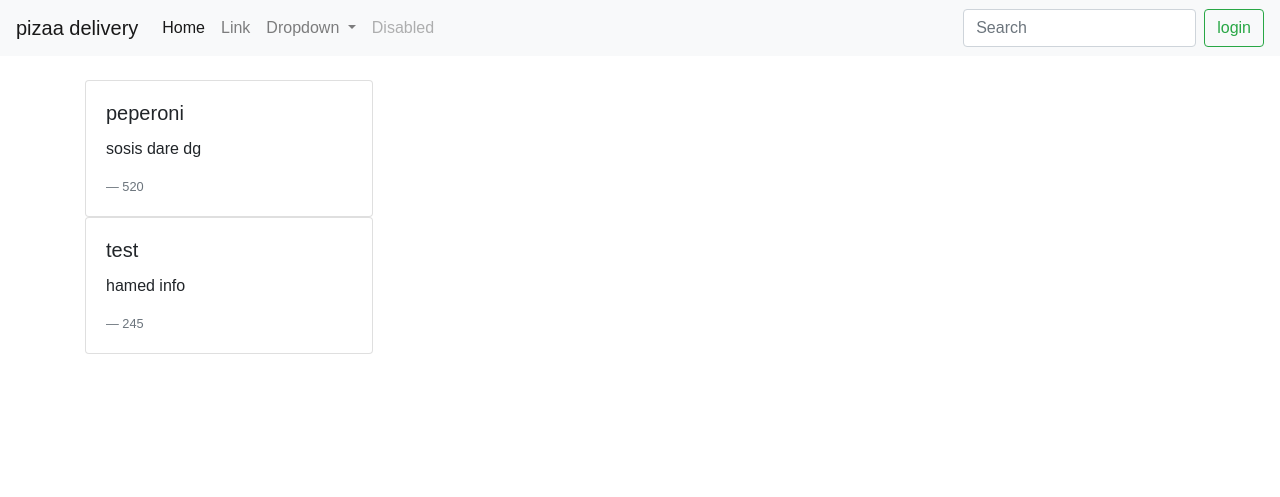
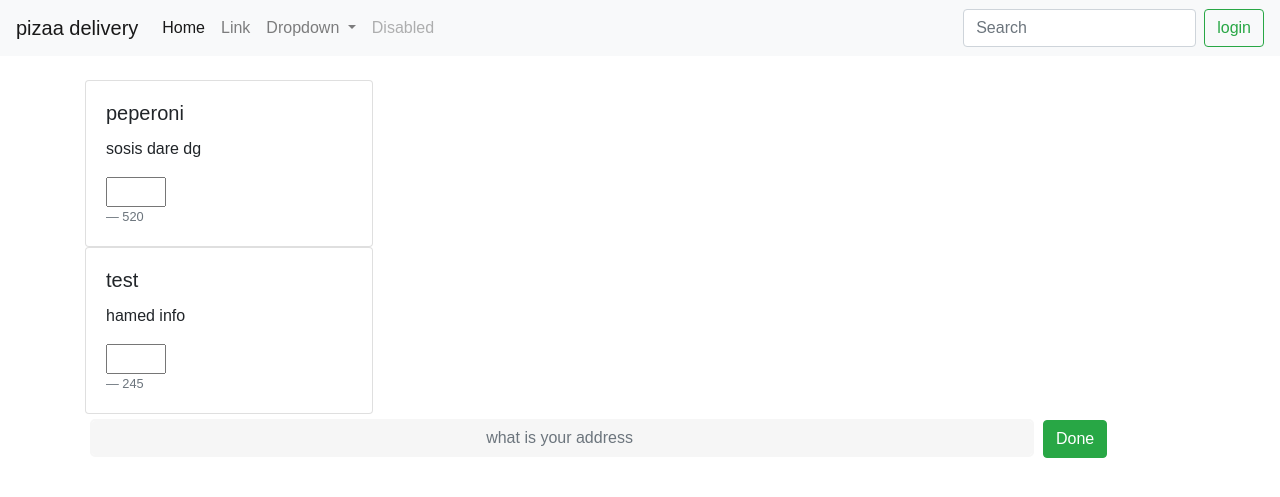
Before and after one commit to hamedsalimzadeh1999/food-delivery-, a Django app: page /customerpage/ in a window 1280 px wide. Shown: the top 497 px of the page. Run offline with Django 3.2, Linux system fonts and the light colour scheme; data comes from the database, SQL or seed files in the repository; some libraries are stand-ins or nearby versions.

Commit message:
add customer html file write view for ordering edit ordering model

```diff
--- a/core/media/templates/customerpage.html
+++ b/core/media/templates/customerpage.html
@@ -14,6 +14,7 @@
     <div class="card-body">
       <h5 class="card-title">{{titile.title}}</h5>
       <p class="card-text">{{titile.info}}</p>
+      <input type="number" style="width: 60px;" name="quantity">
       <footer class="blockquote-footer">{{titile.price}}</footer>
 
 
@@ -21,5 +22,6 @@
   </div>
 
 {% endfor %}
-
+<input type="text" class="form-control" placeholder="what is your address ">
+<a class="btn btn-success" href="#">Done</a>
 {% endblock %}
--- a/core/pizaa/models.py
+++ b/core/pizaa/models.py
@@ -12,7 +12,7 @@
     addres = models.CharField(max_length=50)
 class ordermodel(models.Model):
     username = models.CharField(max_length=50)
-    pnonenumber = models.PositiveIntegerField()
+    phonenumber = models.PositiveIntegerField()
     address = models.TextField(max_length=50)
     ordertime = models.DateTimeField(auto_now_add=True)
     ordereditems = models.CharField(max_length = 10)
--- a/core/pizaa/views.py
+++ b/core/pizaa/views.py
@@ -88,20 +88,12 @@
 def logoutuser(request):
     return redirect('index')
 
-def orderbascket(request):
-	username = request.user.username
-	phoneno = Customer.objects.filter(userid = request.user.id)[0].PhoneNumber
-	address = request.POST['address']
-	ordereditems = ""
-	for pizza in pizza.objects.all():
-		pizzaid = pizza.id
-		name = pizza.title
-		price = pizza.price
-		quantity = request.POST.get(str(pizzaid)," ")
 
-		if str(quantity)!="0" and str(quantity)!=" ":
-			ordereditems = ordereditems + name+" " + "price : " + str(int(quantity)*int(price)) +" "+ "quantity : "+ quantity+"    "
-
-	ordermodel(username = username,phoneno = pnonenumber,address = address,ordereditems = ordereditems).save()
-	messages.add_message(request,messages.ERROR,"order succesfully placed")
-	return redirect('customerpage')
+def placeorder(request):
+    username =  request.POST["username"]
+    phonenumber = request.POST["phonenumber"]
+    address = request.POST["address"]
+    ordereditems = request.POST["ordereditems"]
+    ordermodel(username = 'username',phonenumber = 'phonenumber',address = 'address',ordereditems = 'ordereditems').save()
+    messages.add_message(request,message.Error,"your order is done")
+    return redirect('customerpage')
```
Also changed, not shown: core/db.sqlite3, core/pizaa/migrations/0003_auto_20200814_0827.py (added).
